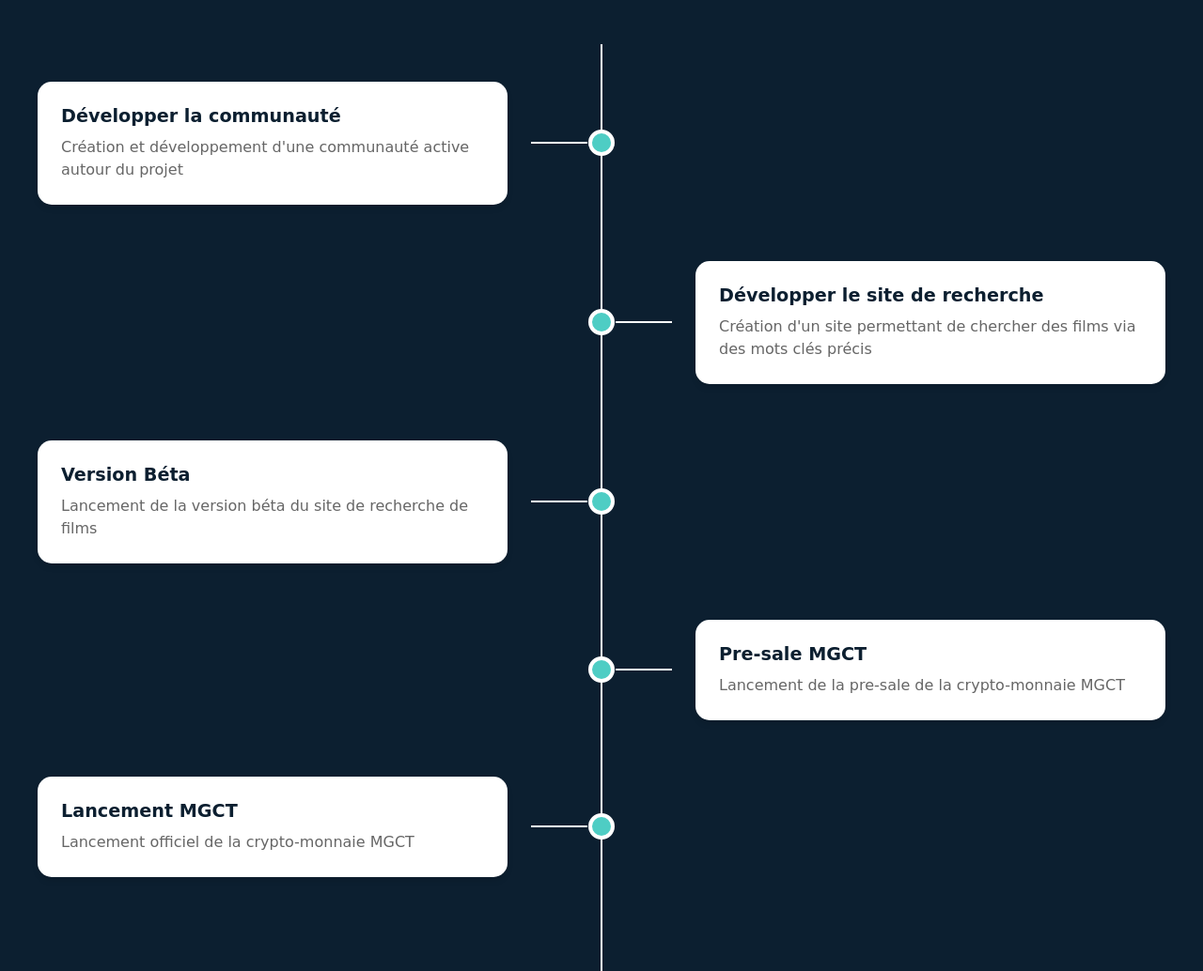
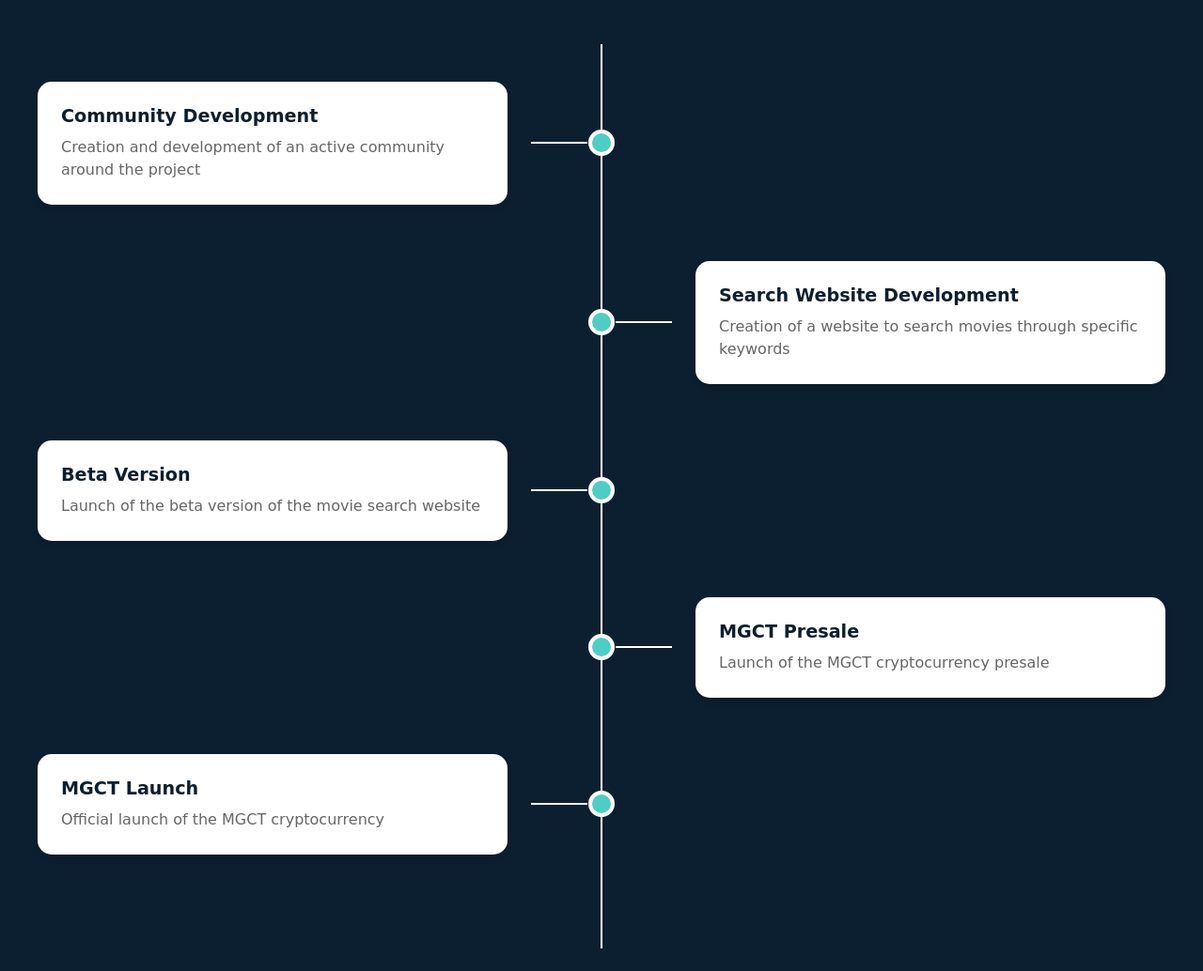
Before and after one commit to strangerSam/mgctv2ve, a website: page public/index.html in a window 1280 px wide. Shown: the part 2162-3196 px from the top of the page at 94% size. Drawn offline with Linux system fonts and the light colour scheme; a web font is replaced by a local one.

```diff
--- a/public/index.html
+++ b/public/index.html
@@ -110,36 +110,36 @@
 
                 <div class="roadmap-item left">
                     <div class="roadmap-box">
-                        <h3>Développer la communauté</h3>
-                        <p>Création et développement d'une communauté active autour du projet</p>
+                        <h3>Community Development</h3>
+                        <p>Creation and development of an active community around the project</p>
                     </div>
                 </div>
 
                 <div class="roadmap-item right">
                     <div class="roadmap-box">
-                        <h3>Développer le site de recherche</h3>
-                        <p>Création d'un site permettant de chercher des films via des mots clés précis</p>
+                        <h3>Search Website Development</h3>
+                        <p>Creation of a website to search movies through specific keywords</p>
                     </div>
                 </div>
 
                 <div class="roadmap-item left">
                     <div class="roadmap-box">
-                        <h3>Version Béta</h3>
-                        <p>Lancement de la version béta du site de recherche de films</p>
+                        <h3>Beta Version</h3>
+                        <p>Launch of the beta version of the movie search website</p>
                     </div>
                 </div>
 
                 <div class="roadmap-item right">
                     <div class="roadmap-box">
-                        <h3>Pre-sale MGCT</h3>
-                        <p>Lancement de la pre-sale de la crypto-monnaie MGCT</p>
+                        <h3>MGCT Presale</h3>
+                        <p>Launch of the MGCT cryptocurrency presale</p>
                     </div>
                 </div>
 
                 <div class="roadmap-item left">
                     <div class="roadmap-box">
-                        <h3>Lancement MGCT</h3>
-                        <p>Lancement officiel de la crypto-monnaie MGCT</p>
+                        <h3>MGCT Launch</h3>
+                        <p>Official launch of the MGCT cryptocurrency</p>
                     </div>
                 </div>
             </div>
```
